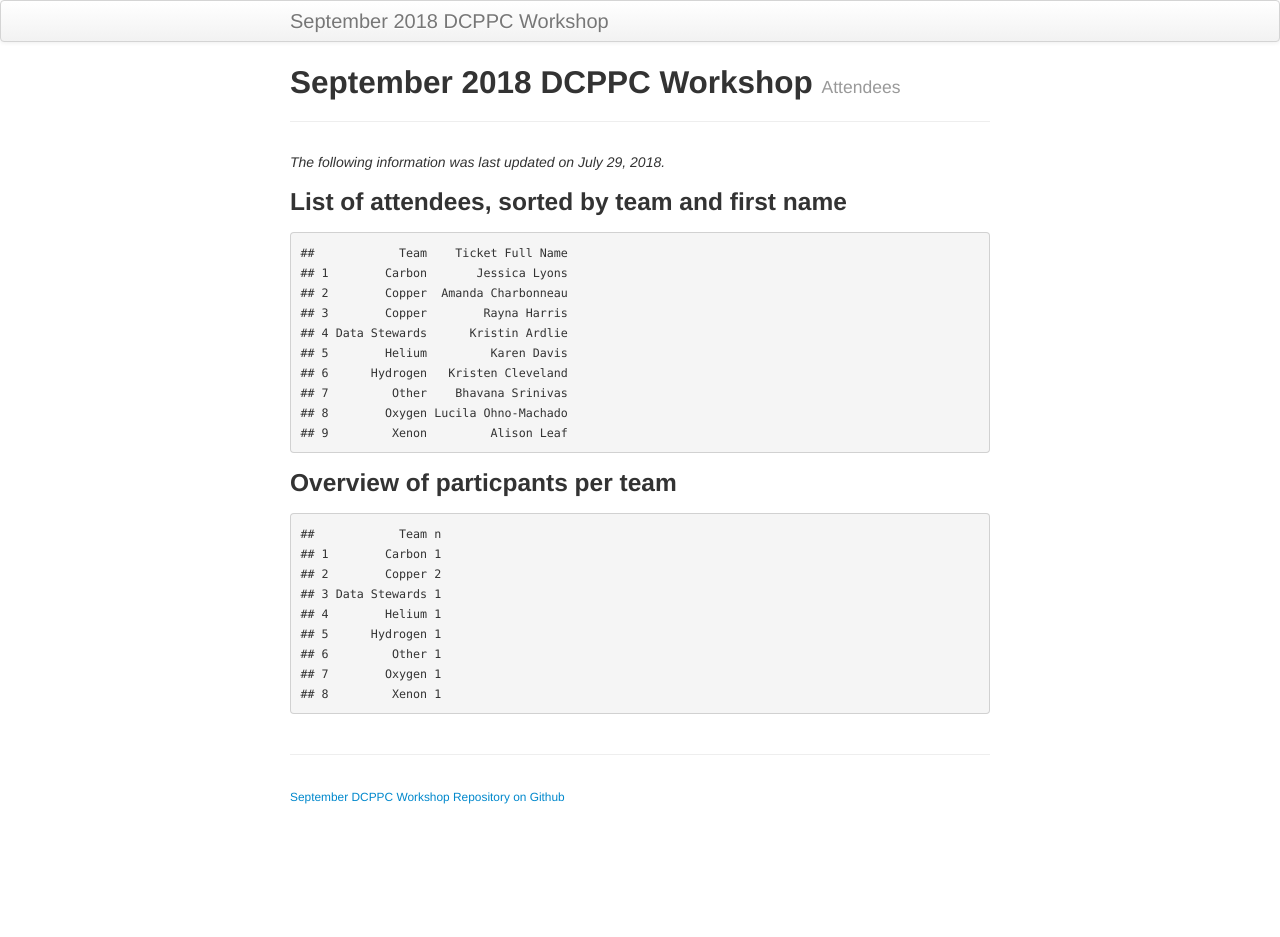
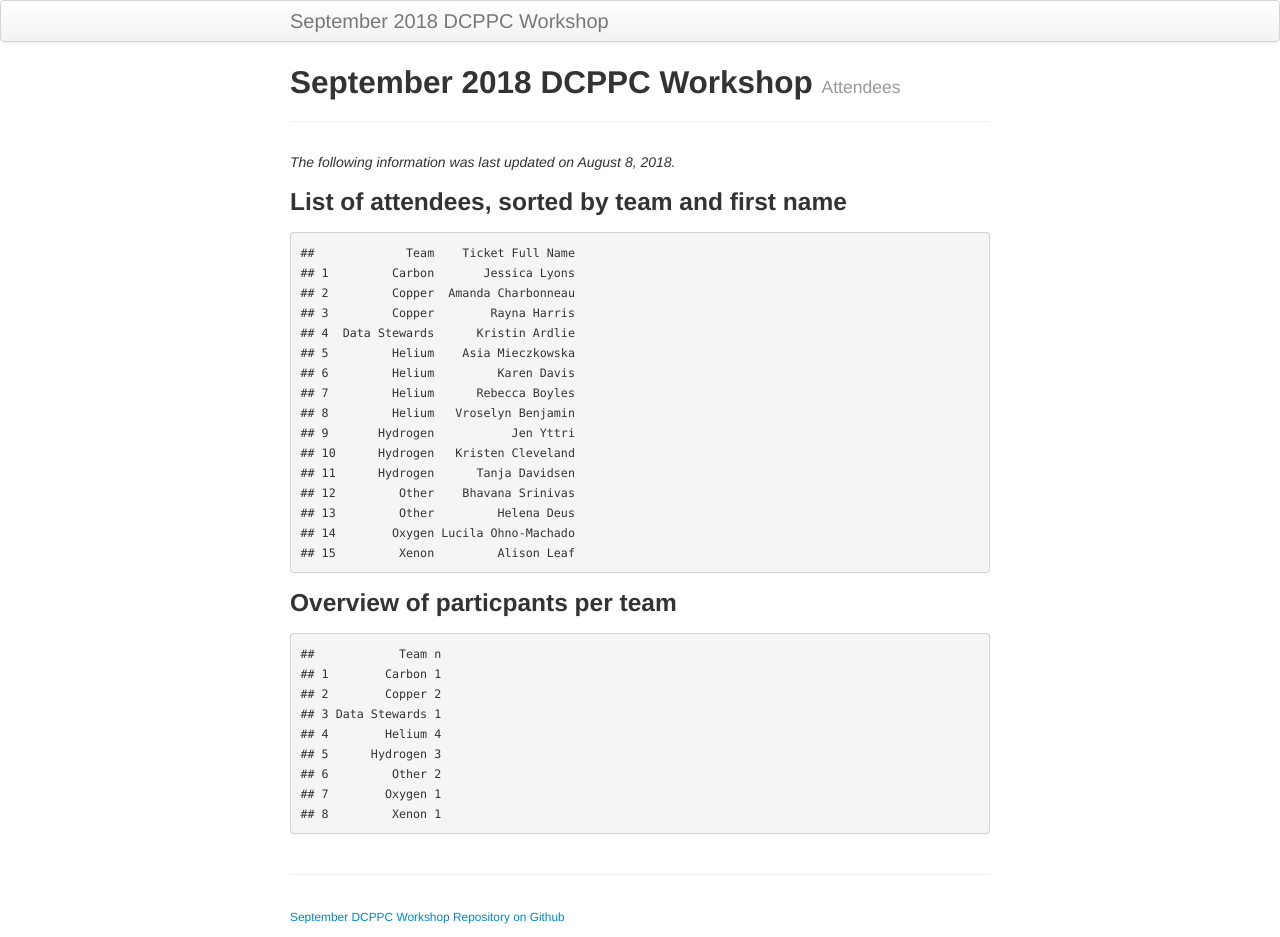
Before and after one commit to dcppc/2018-september-workshop, a Jekyll site: the page built from docs/attendees.md, in a window 1280 px wide. Built offline with Jekyll 4.4.1, drawn with Linux system fonts in a browser that asks for light colours; before the commit the page ends 900 px from its top, so only the background shows below that.

Commit message:
attendees

```diff
--- a/docs/attendees.md
+++ b/docs/attendees.md
@@ -5,20 +5,26 @@ tagline: Attendees
 
 ---
 
-*The following information was last updated on July 29, 2018.*
+*The following information was last updated on August 8, 2018.*
 
 ### List of attendees, sorted by team and first name
 
-    ##            Team    Ticket Full Name
-    ## 1        Carbon       Jessica Lyons
-    ## 2        Copper  Amanda Charbonneau
-    ## 3        Copper        Rayna Harris
-    ## 4 Data Stewards      Kristin Ardlie
-    ## 5        Helium         Karen Davis
-    ## 6      Hydrogen   Kristen Cleveland
-    ## 7         Other    Bhavana Srinivas
-    ## 8        Oxygen Lucila Ohno-Machado
-    ## 9         Xenon         Alison Leaf
+    ##             Team    Ticket Full Name
+    ## 1         Carbon       Jessica Lyons
+    ## 2         Copper  Amanda Charbonneau
+    ## 3         Copper        Rayna Harris
+    ## 4  Data Stewards      Kristin Ardlie
+    ## 5         Helium    Asia Mieczkowska
+    ## 6         Helium         Karen Davis
+    ## 7         Helium      Rebecca Boyles
+    ## 8         Helium   Vroselyn Benjamin
+    ## 9       Hydrogen           Jen Yttri
+    ## 10      Hydrogen   Kristen Cleveland
+    ## 11      Hydrogen      Tanja Davidsen
+    ## 12         Other    Bhavana Srinivas
+    ## 13         Other         Helena Deus
+    ## 14        Oxygen Lucila Ohno-Machado
+    ## 15         Xenon         Alison Leaf
 
 ### Overview of particpants per team
 
@@ -26,8 +32,8 @@ tagline: Attendees
     ## 1        Carbon 1
     ## 2        Copper 2
     ## 3 Data Stewards 1
-    ## 4        Helium 1
-    ## 5      Hydrogen 1
-    ## 6         Other 1
+    ## 4        Helium 4
+    ## 5      Hydrogen 3
+    ## 6         Other 2
     ## 7        Oxygen 1
     ## 8         Xenon 1
```
